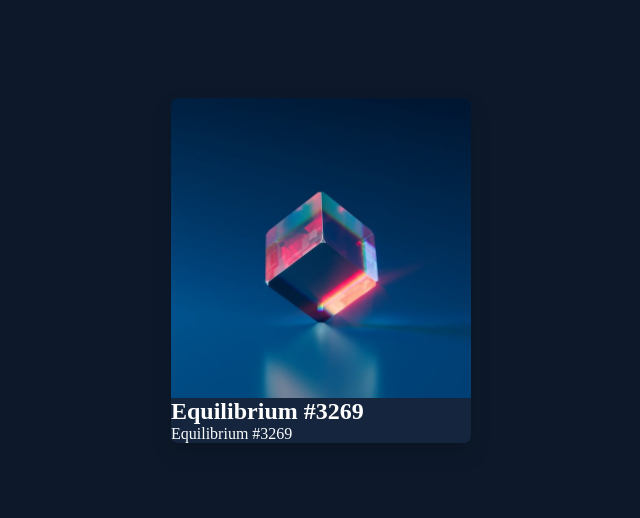
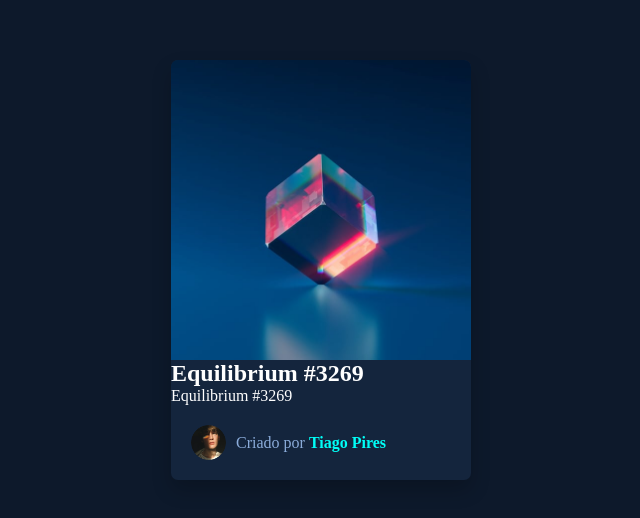
Before and after one commit to tpires1041/trabalho-ger-ncia-portifolio, a plain HTML site: page index.html in a window 1280 px wide. Shown: the part 130-648 px from the top of the page, without its empty margins (319-959 px from the left). Drawn offline with Linux system fonts and the light colour scheme.

Commit message:
Footer added
Added the footer with an avatar image

```diff
--- a/index.html
+++ b/index.html
@@ -14,6 +14,10 @@
                 <h2>Equilibrium #3269</h2>
                 <p>Equilibrium #3269</p>
             </div>
+            <div class="card-footer">
+                <img src="image-avatar.png" alt="Avatar" class="avatar">
+                <span>Criado por <strong>Tiago Pires</strong></span>
+            </div>
         </div>
 
     </div>
--- a/style.css
+++ b/style.css
@@ -32,3 +32,25 @@ body {
     width: 100%;
     display: block;
 }
+
+.card-footer {
+    display: flex;
+    align-items: center;
+    padding: 20px;
+}
+
+.avatar {
+    width: 35px;
+    height: 35px;
+    border-radius: 50%;
+    margin-right: 10px;
+}
+
+.card-footer span {
+    font-size: 1rem;
+    color: hsl(215, 51%, 70%);
+}
+
+.card-footer strong {
+    color: hsl(178, 100%, 50%);
+}
```
Also changed, not shown: image-avatar.png (added).
